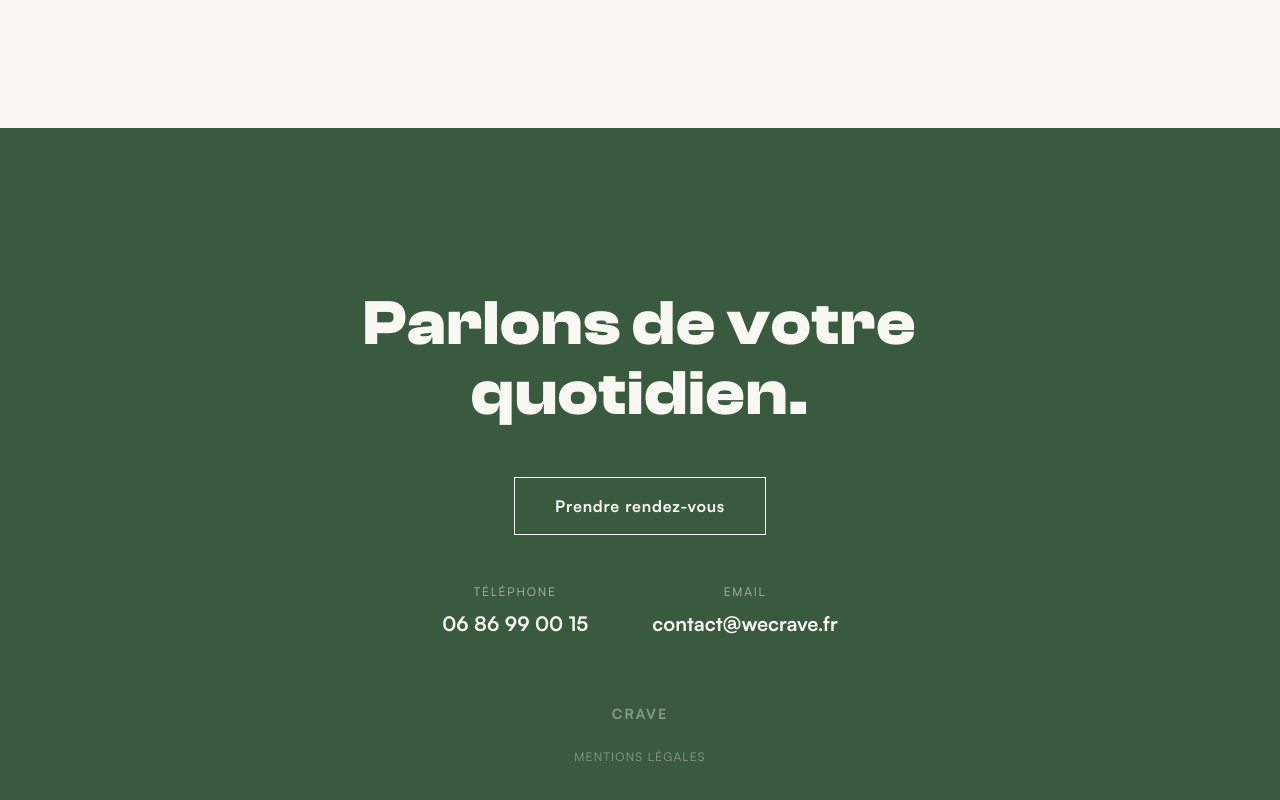
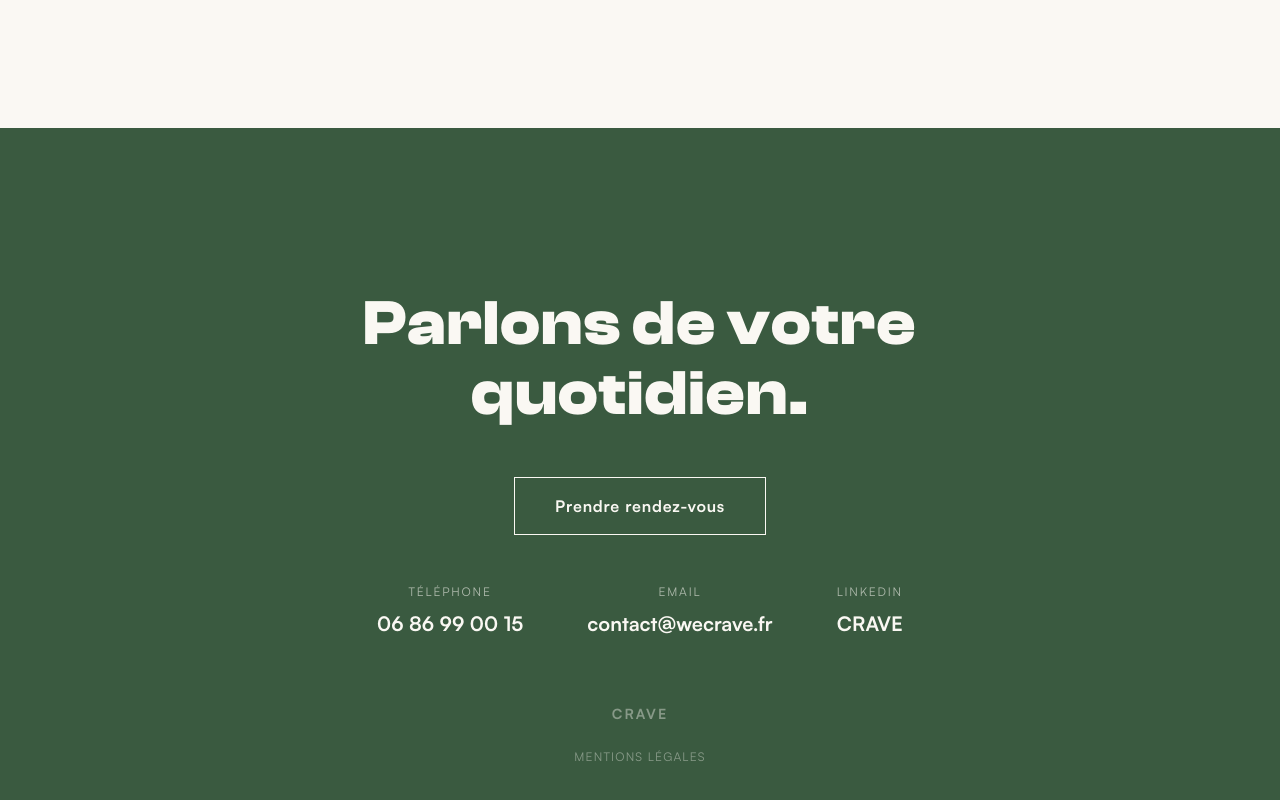
Before and after one commit to randomrequin/landing-crave, a plain HTML site: page index.html in a window 1280 px wide. Shown: the part 3952-4752 px from the top of the page. Drawn offline with Linux system fonts and the light colour scheme.

Commit message:
Ajout du lien LinkedIn dans la section contact
Co-Authored-By: Claude Opus 4.6 (1M context) <noreply@anthropic.com>

```diff
--- a/index.html
+++ b/index.html
@@ -91,6 +91,10 @@
           <span class="contact__label">Email</span>
           <span class="contact__value">contact@wecrave.fr</span>
         </a>
+        <a href="https://www.linkedin.com/company/wecrave-automatisation/" target="_blank" rel="noopener" class="contact__item">
+          <span class="contact__label">LinkedIn</span>
+          <span class="contact__value">CRAVE</span>
+        </a>
       </div>
       <span class="contact__brand">CRAVE</span>
       <a href="mentions-legales.html" class="contact__legal-toggle">Mentions légales</a>
```
